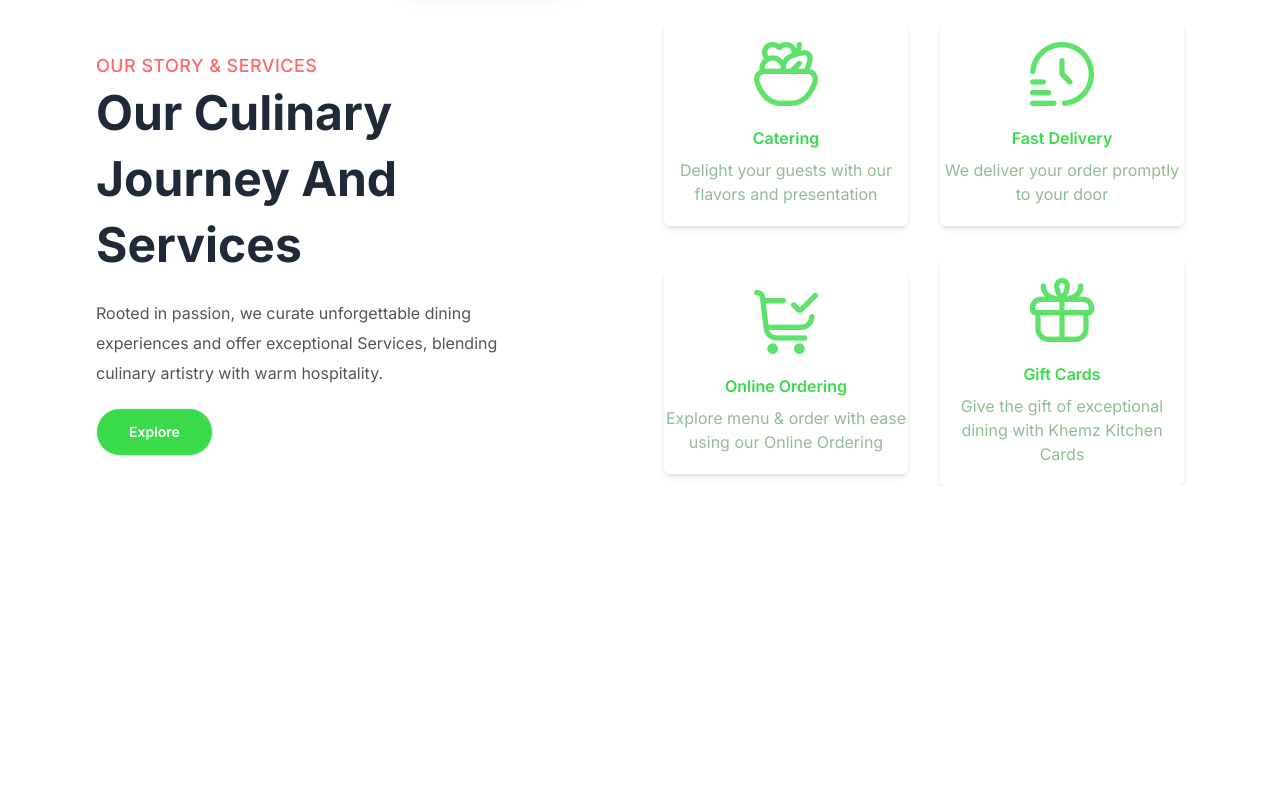
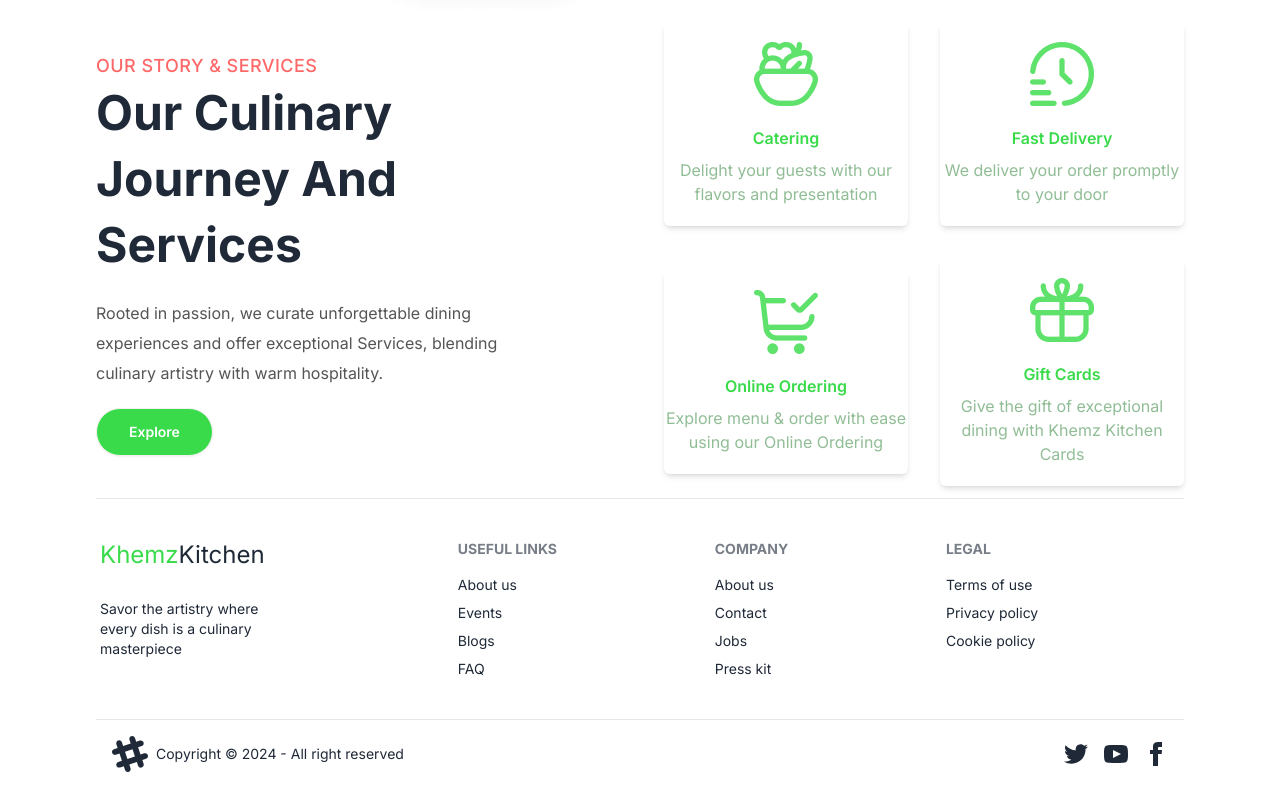
Before and after one commit to Khemz-Developer/Food_Ordering_System, a React (Vite) app in the folder Food_Ordering_Client/: page / in a window 1280 px wide. Shown: the part 3074-3874 px from the top of the page. Before the commit the page ends 3560 px from the top, so only its background shows below. Built offline with nearby package versions, Linux system fonts and the light colour scheme.

Commit message:
Footer Section is Finished

```diff
--- /dev/null
+++ b/Food_Ordering_Client/src/components/Footer.jsx
@@ -0,0 +1,95 @@
+import React from "react";
+
+const Footer = () => {
+  return (
+    <div className="my-3 section-container">
+        <hr />
+      <footer className="px-4 py-10 footer text-base-content xl:px-1">
+        <aside>
+          <p className="text-2xl text-bold" style={{ width: "200px" }}>
+            <span className="text-2xl text-bold text-green">Khemz</span>
+            Kitchen
+          </p>
+          <p className="my-5 md:w-40">
+            Savor the artistry where every dish is a culinary masterpiece
+          </p>
+        </aside>
+        <nav>
+          <h6 className="footer-title">USEFUL LINKS</h6>
+          <a className="link link-hover">About us</a>
+          <a className="link link-hover">Events</a>
+          <a className="link link-hover">Blogs</a>
+          <a className="link link-hover">FAQ</a>
+        </nav>
+        <nav>
+          <h6 className="footer-title">Company</h6>
+          <a className="link link-hover">About us</a>
+          <a className="link link-hover">Contact</a>
+          <a className="link link-hover">Jobs</a>
+          <a className="link link-hover">Press kit</a>
+        </nav>
+        <nav>
+          <h6 className="footer-title">Legal</h6>
+          <a className="link link-hover">Terms of use</a>
+          <a className="link link-hover">Privacy policy</a>
+          <a className="link link-hover">Cookie policy</a>
+        </nav>
+      </footer>
+
+      <hr />
+      <footer className="items-center p-4 footer ">
+        <aside className="items-center grid-flow-col">
+          <svg
+            width="36"
+            height="36"
+            viewBox="0 0 24 24"
+            xmlns="http://www.w3.org/2000/svg"
+            fillRule="evenodd"
+            clipRule="evenodd"
+            className="fill-current"
+          >
+            <path d="M22.672 15.226l-2.432.811.841 2.515c.33 1.019-.209 2.127-1.23 2.456-1.15.325-2.148-.321-2.463-1.226l-.84-2.518-5.013 1.677.84 2.517c.391 1.203-.434 2.542-1.831 2.542-.88 0-1.601-.564-1.86-1.314l-.842-2.516-2.431.809c-1.135.328-2.145-.317-2.463-1.229-.329-1.018.211-2.127 1.231-2.456l2.432-.809-1.621-4.823-2.432.808c-1.355.384-2.558-.59-2.558-1.839 0-.817.509-1.582 1.327-1.846l2.433-.809-.842-2.515c-.33-1.02.211-2.129 1.232-2.458 1.02-.329 2.13.209 2.461 1.229l.842 2.515 5.011-1.677-.839-2.517c-.403-1.238.484-2.553 1.843-2.553.819 0 1.585.509 1.85 1.326l.841 2.517 2.431-.81c1.02-.33 2.131.211 2.461 1.229.332 1.018-.21 2.126-1.23 2.456l-2.433.809 1.622 4.823 2.433-.809c1.242-.401 2.557.484 2.557 1.838 0 .819-.51 1.583-1.328 1.847m-8.992-6.428l-5.01 1.675 1.619 4.828 5.011-1.674-1.62-4.829z"></path>
+          </svg>
+          <p>Copyright © 2024 - All right reserved</p>
+        </aside>
+        <nav className="grid-flow-col gap-4 md:place-self-center md:justify-self-end">
+          <a>
+            <svg
+              xmlns="http://www.w3.org/2000/svg"
+              width="24"
+              height="24"
+              viewBox="0 0 24 24"
+              className="fill-current"
+            >
+              <path d="M24 4.557c-.883.392-1.832.656-2.828.775 1.017-.609 1.798-1.574 2.165-2.724-.951.564-2.005.974-3.127 1.195-.897-.957-2.178-1.555-3.594-1.555-3.179 0-5.515 2.966-4.797 6.045-4.091-.205-7.719-2.165-10.148-5.144-1.29 2.213-.669 5.108 1.523 6.574-.806-.026-1.566-.247-2.229-.616-.054 2.281 1.581 4.415 3.949 4.89-.693.188-1.452.232-2.224.084.626 1.956 2.444 3.379 4.6 3.419-2.07 1.623-4.678 2.348-7.29 2.04 2.179 1.397 4.768 2.212 7.548 2.212 9.142 0 14.307-7.721 13.995-14.646.962-.695 1.797-1.562 2.457-2.549z"></path>
+            </svg>
+          </a>
+          <a>
+            <svg
+              xmlns="http://www.w3.org/2000/svg"
+              width="24"
+              height="24"
+              viewBox="0 0 24 24"
+              className="fill-current"
+            >
+              <path d="M19.615 3.184c-3.604-.246-11.631-.245-15.23 0-3.897.266-4.356 2.62-4.385 8.816.029 6.185.484 8.549 4.385 8.816 3.6.245 11.626.246 15.23 0 3.897-.266 4.356-2.62 4.385-8.816-.029-6.185-.484-8.549-4.385-8.816zm-10.615 12.816v-8l8 3.993-8 4.007z"></path>
+            </svg>
+          </a>
+          <a>
+            <svg
+              xmlns="http://www.w3.org/2000/svg"
+              width="24"
+              height="24"
+              viewBox="0 0 24 24"
+              className="fill-current"
+            >
+              <path d="M9 8h-3v4h3v12h5v-12h3.642l.358-4h-4v-1.667c0-.955.192-1.333 1.115-1.333h2.885v-5h-3.808c-3.596 0-5.192 1.583-5.192 4.615v3.385z"></path>
+            </svg>
+          </a>
+        </nav>
+      </footer>
+    </div>
+  );
+};
+
+export default Footer;
--- a/Food_Ordering_Client/src/pages/home/home.jsx
+++ b/Food_Ordering_Client/src/pages/home/home.jsx
@@ -4,6 +4,7 @@
 import SpecialDishes from './SpecialDishes'
 import Testimonials from './Testimonials'
 import OurServices from './OurServices'
+import Footer from '../../components/Footer'
 
 const home = () => {
   return (
@@ -13,6 +14,7 @@
       <SpecialDishes/>
       <Testimonials/>
       <OurServices/>
+      <Footer/>
     </div>
   )
 }
```
